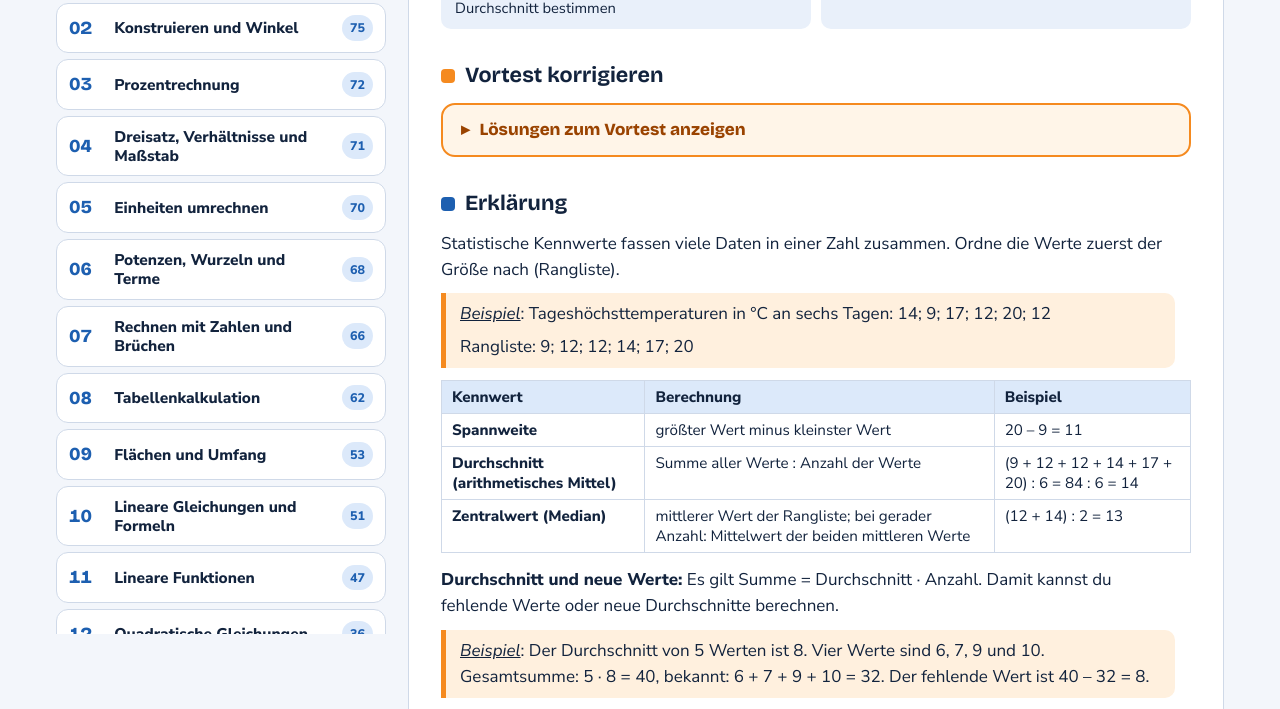
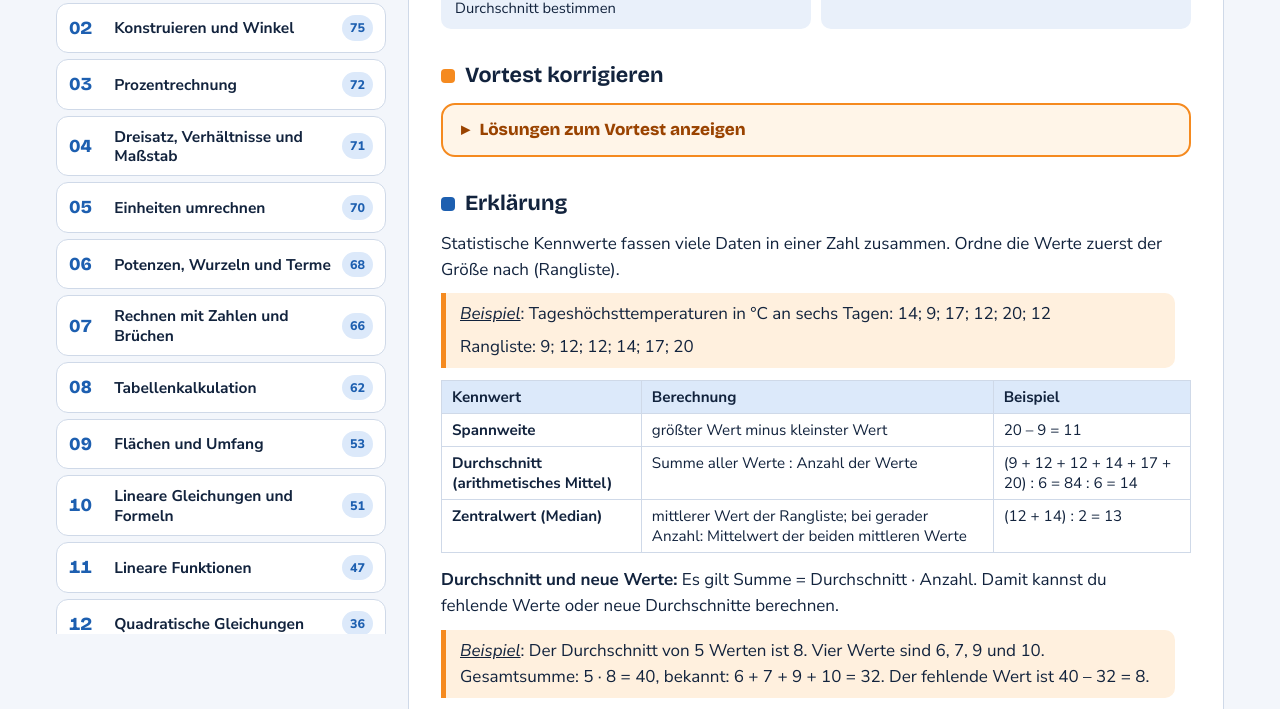
Before and after one commit to mr-co-osh/ZAP-Training_Teil1_E, a plain HTML site: page index.html in a window 1280 px wide. Shown: the part 432-1141 px from the top of the page. Drawn offline with nearby package versions, Linux system fonts and the light colour scheme.

Commit message:
Lokale Schriften (OFL) statt Google Fonts einbinden
Bricolage Grotesque und Nunito Sans liegen jetzt in assets/fonts/ (mit LIZENZEN.txt).
Es werden keine Dateien mehr von Google-Servern geladen.

Co-Authored-By: Claude Sonnet 5.5 <noreply@anthropic.com>
Claude-Session: https://claude.ai/code/session_0195CqbZzj5ijFYhZm5J1KA3

```diff
--- /dev/null
+++ b/assets/fonts/fonts.css
@@ -0,0 +1,7 @@
+/* Lokale Schriften (SIL Open Font License 1.1), siehe LIZENZEN.txt */
+@font-face{font-family:'Bricolage Grotesque';font-style:normal;font-weight:200 800;font-display:swap;src:url(bricolage-grotesque-latin-ext-opsz-normal.woff2) format('woff2');unicode-range:U+0100-02BA,U+02BD-02C5,U+02C7-02CC,U+02CE-02D7,U+02DD-02FF,U+0304,U+0308,U+0329,U+1D00-1DBF,U+1E00-1E9F,U+1EF2-1EFF,U+2020,U+20A0-20AB,U+20AD-20C0,U+2113,U+2C60-2C7F,U+A720-A7FF;}
+@font-face{font-family:'Nunito Sans';font-style:normal;font-weight:200 1000;font-display:swap;src:url(nunito-sans-latin-ext-opsz-normal.woff2) format('woff2');unicode-range:U+0100-02BA,U+02BD-02C5,U+02C7-02CC,U+02CE-02D7,U+02DD-02FF,U+0304,U+0308,U+0329,U+1D00-1DBF,U+1E00-1E9F,U+1EF2-1EFF,U+2020,U+20A0-20AB,U+20AD-20C0,U+2113,U+2C60-2C7F,U+A720-A7FF;}
+@font-face{font-family:'Nunito Sans';font-style:italic;font-weight:200 1000;font-display:swap;src:url(nunito-sans-latin-ext-opsz-italic.woff2) format('woff2');unicode-range:U+0100-02BA,U+02BD-02C5,U+02C7-02CC,U+02CE-02D7,U+02DD-02FF,U+0304,U+0308,U+0329,U+1D00-1DBF,U+1E00-1E9F,U+1EF2-1EFF,U+2020,U+20A0-20AB,U+20AD-20C0,U+2113,U+2C60-2C7F,U+A720-A7FF;}
+@font-face{font-family:'Bricolage Grotesque';font-style:normal;font-weight:200 800;font-display:swap;src:url(bricolage-grotesque-latin-opsz-normal.woff2) format('woff2');unicode-range:U+0000-00FF,U+0131,U+0152-0153,U+02BB-02BC,U+02C6,U+02DA,U+02DC,U+0304,U+0308,U+0329,U+2000-206F,U+20AC,U+2122,U+2191,U+2193,U+2212,U+2215,U+FEFF,U+FFFD;}
+@font-face{font-family:'Nunito Sans';font-style:normal;font-weight:200 1000;font-display:swap;src:url(nunito-sans-latin-opsz-normal.woff2) format('woff2');unicode-range:U+0000-00FF,U+0131,U+0152-0153,U+02BB-02BC,U+02C6,U+02DA,U+02DC,U+0304,U+0308,U+0329,U+2000-206F,U+20AC,U+2122,U+2191,U+2193,U+2212,U+2215,U+FEFF,U+FFFD;}
+@font-face{font-family:'Nunito Sans';font-style:italic;font-weight:200 1000;font-display:swap;src:url(nunito-sans-latin-opsz-italic.woff2) format('woff2');unicode-range:U+0000-00FF,U+0131,U+0152-0153,U+02BB-02BC,U+02C6,U+02DA,U+02DC,U+0304,U+0308,U+0329,U+2000-206F,U+20AC,U+2122,U+2191,U+2193,U+2212,U+2215,U+FEFF,U+FFFD;}
--- a/index.html
+++ b/index.html
@@ -1,6 +1,5 @@
 <title>ZAP-Training E-Niveau</title>
-<link rel="preconnect" href="https://fonts.googleapis.com"><link rel="preconnect" href="https://fonts.gstatic.com" crossorigin>
-<link rel="stylesheet" href="https://fonts.googleapis.com/css2?family=Bricolage+Grotesque:opsz,wght@12..96,500;12..96,700;12..96,800&family=Nunito+Sans:ital,opsz,wght@0,6..12,400;0,6..12,600;0,6..12,800;1,6..12,400&display=swap">
+<link rel="stylesheet" href="assets/fonts/fonts.css">
 <style>
 /* Layout: kompakter Kopf mit Niveauwahl, links Themenliste nach Score, rechts Erklärung → Übung → Lösung */
 :root{
```
Also changed, not shown: assets/fonts/LIZENZEN.txt (added), assets/fonts/bricolage-grotesque-latin-ext-opsz-normal.woff2 (added), assets/fonts/bricolage-grotesque-latin-opsz-normal.woff2 (added), assets/fonts/nunito-sans-latin-ext-opsz-italic.woff2 (added), assets/fonts/nunito-sans-latin-ext-opsz-normal.woff2 (added), assets/fonts/nunito-sans-latin-opsz-italic.woff2 (added), assets/fonts/nunito-sans-latin-opsz-normal.woff2 (added).
